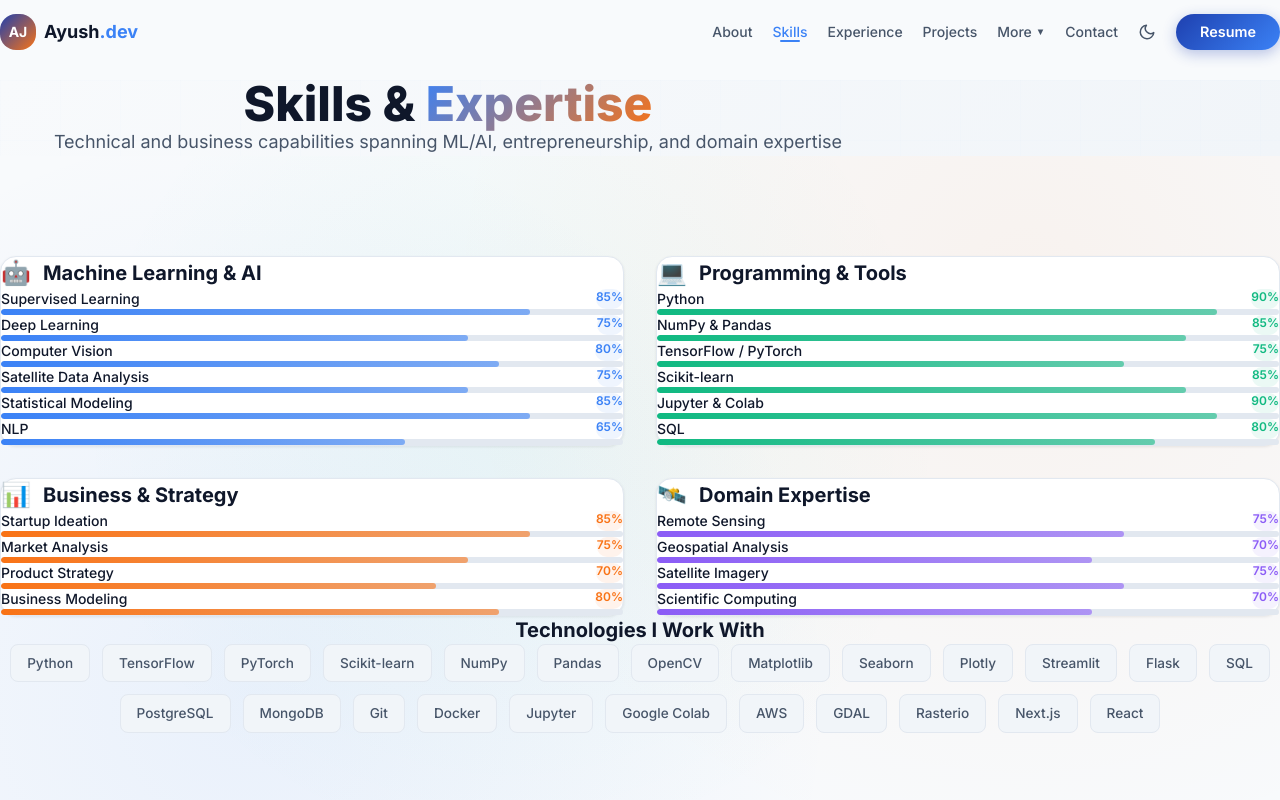
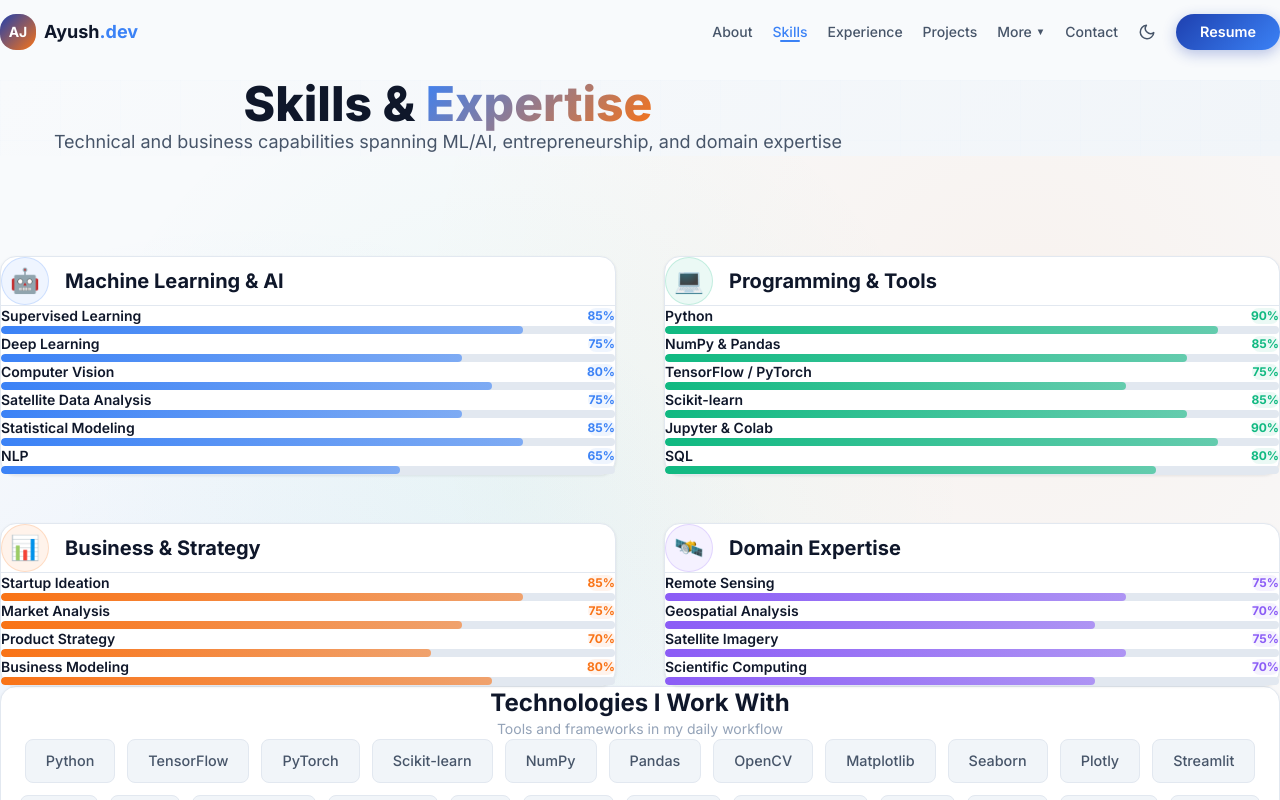
Before and after one commit to ayushjhaa1187-spec/Portfoilo, a Next.js app in the folder portfolio/client/: page /skills in a window 1280 px wide. Shown: the top 800 px of the page. Built offline with nearby package versions, Linux system fonts and the light colour scheme.

Commit message:
fix(spacing): Improve Skills, Experience, Education, Achievements page spacing — less cramped, more breathing room

```diff
--- a/portfolio/client/app/achievements/AchievementsClient.tsx
+++ b/portfolio/client/app/achievements/AchievementsClient.tsx
@@ -17,7 +17,7 @@ export default function AchievementsClient() {
       />
 
       <Section>
-        <div className="grid md:grid-cols-2 gap-8">
+        <div className="grid md:grid-cols-2 gap-10 lg:gap-12">
           {achievements.map((item, idx) => (
             <motion.div
               key={idx}
@@ -27,15 +27,15 @@ export default function AchievementsClient() {
               transition={{ delay: idx * 0.1, duration: 0.5 }}
             >
               <div
-                className="card p-8 h-full flex flex-col group relative overflow-hidden"
+                className="card p-8 sm:p-10 h-full flex flex-col group relative overflow-hidden"
               >
                 {/* Gradient Top Border Effect */}
                 <div
-                  className="absolute top-0 left-0 w-full h-1 transition-all duration-300 group-hover:h-2"
+                  className="absolute top-0 left-0 w-full h-1.5 transition-all duration-300 group-hover:h-2"
                   style={{ background: item.color }}
                 />
 
-                <div className="flex justify-between items-start mb-6">
+                <div className="flex justify-between items-start mb-8 gap-4">
                   <div
                     className="w-16 h-16 rounded-xl flex items-center justify-center text-3xl shadow-sm"
                     style={{ background: `${item.color}15`, border: `1px solid ${item.color}30` }}
@@ -47,7 +47,7 @@ export default function AchievementsClient() {
                   </span>
                 </div>
 
-                <h2 className="text-xl font-bold mb-3" style={{ color: 'var(--text-primary)' }}>
+                <h2 className="text-xl font-bold mb-4" style={{ color: 'var(--text-primary)' }}>
                   {item.title}
                 </h2>
 
@@ -55,7 +55,7 @@ export default function AchievementsClient() {
                   {item.desc}
                 </p>
 
-                <div className="mt-6 pt-4 border-t" style={{ borderColor: 'var(--border-color)' }}>
+                <div className="mt-8 pt-5 border-t" style={{ borderColor: 'var(--border-color)' }}>
                   <span className="text-sm font-medium" style={{ color: item.color }}>
                     Verified Achievement
                   </span>
--- a/portfolio/client/app/experience/ExperienceClient.tsx
+++ b/portfolio/client/app/experience/ExperienceClient.tsx
@@ -18,7 +18,7 @@ export default function ExperienceClient() {
 
       <Section>
         <div className="max-w-4xl mx-auto">
-          <div className="timeline space-y-12">
+          <div className="timeline space-y-14">
             {experiences.map((exp, idx) => (
               <motion.div
                 key={idx}
@@ -40,21 +40,21 @@ export default function ExperienceClient() {
                   <span className="text-xl">{exp.icon}</span>
                 </div>
 
-                <div className="card p-6 sm:p-8 hover:shadow-lg transition-all border-l-4" style={{ borderLeftColor: exp.color }}>
-                  <div className="flex flex-col md:flex-row md:items-center justify-between mb-4 gap-2">
+                <div className="card p-8 sm:p-10 hover:shadow-lg transition-all border-l-4" style={{ borderLeftColor: exp.color }}>
+                  <div className="flex flex-col md:flex-row md:items-center justify-between mb-5 gap-3">
                     <div>
                       <h2 className="text-2xl font-bold" style={{ color: 'var(--text-primary)' }}>{exp.role}</h2>
-                      <h3 className="text-lg font-medium mt-1" style={{ color: exp.color }}>{exp.company}</h3>
+                      <h3 className="text-lg font-medium mt-1.5" style={{ color: exp.color }}>{exp.company}</h3>
                     </div>
                     <span className="badge badge-primary text-sm whitespace-nowrap self-start md:self-auto">
                       {exp.period}
                     </span>
                   </div>
 
-                  <ul className="space-y-3 mt-6">
+                  <ul className="space-y-4 mt-6">
                     {exp.desc.map((item, i) => (
                       <li key={i} className="flex items-start gap-3" style={{ color: 'var(--text-secondary)' }}>
-                        <span className="mt-1.5 w-1.5 h-1.5 rounded-full flex-shrink-0" style={{ background: exp.color }} />
+                        <span className="mt-2 w-2 h-2 rounded-full flex-shrink-0" style={{ background: exp.color }} />
                         <span className="leading-relaxed text-sm sm:text-base">{item}</span>
                       </li>
                     ))}
--- a/portfolio/client/app/globals.css
+++ b/portfolio/client/app/globals.css
@@ -321,8 +321,8 @@ body {
 }
 
 .card:hover {
-  box-shadow: var(--shadow-lg);
-  transform: translateY(-4px);
+  box-shadow: var(--shadow-md);
+  transform: translateY(-2px);
   border-color: var(--primary-light);
 }
 
@@ -354,7 +354,7 @@ body {
 
 /* ===== SKILL BAR ===== */
 .skill-bar {
-  height: 6px;
+  height: 8px;
   border-radius: var(--radius-full);
   background: var(--border-color);
   overflow: hidden;
--- a/portfolio/client/app/skills/SkillsClient.tsx
+++ b/portfolio/client/app/skills/SkillsClient.tsx
@@ -17,7 +17,7 @@ export default function SkillsClient() {
       />
 
       <Section>
-        <div className="grid md:grid-cols-2 gap-8">
+        <div className="grid md:grid-cols-2 gap-10 lg:gap-12">
           {skillCategories.map((category, idx) => (
             <motion.div
               key={idx}
@@ -25,25 +25,30 @@ export default function SkillsClient() {
               whileInView={{ opacity: 1, y: 0 }}
               viewport={{ once: true }}
               transition={{ delay: idx * 0.1 }}
-              className="card p-6 sm:p-8"
+              className="card p-8 sm:p-10"
             >
               {/* Header */}
-              <div className="flex items-center gap-3 mb-6">
-                <span className="text-2xl">{category.icon}</span>
+              <div className="flex items-center gap-4 mb-8 pb-4" style={{ borderBottom: '1px solid var(--border-color)' }}>
+                <div
+                  className="w-12 h-12 rounded-xl flex items-center justify-center text-2xl"
+                  style={{ background: `${category.color}15`, border: `1px solid ${category.color}30` }}
+                >
+                  {category.icon}
+                </div>
                 <h2 className="text-xl font-bold" style={{ color: 'var(--text-primary)' }}>
                   {category.title}
                 </h2>
               </div>
 
               {/* Skills */}
-              <div className="space-y-5">
+              <div className="space-y-6">
                 {category.skills.map((skill, skillIdx) => (
                   <div key={skillIdx}>
-                    <div className="flex justify-between mb-2">
-                      <span className="text-sm font-medium" style={{ color: 'var(--text-primary)' }}>
+                    <div className="flex justify-between items-center mb-2.5">
+                      <span className="text-sm font-semibold" style={{ color: 'var(--text-primary)' }}>
                         {skill.name}
                       </span>
-                      <span className="text-xs font-semibold px-2 py-0.5 rounded-full"
+                      <span className="text-xs font-bold px-2.5 py-1 rounded-full"
                         style={{
                           background: `${category.color}15`,
                           color: category.color,
@@ -51,7 +56,7 @@ export default function SkillsClient() {
                         {skill.level}%
                       </span>
                     </div>
-                    <div className="skill-bar">
+                    <div className="skill-bar" style={{ height: '8px' }}>
                       <motion.div
                         className="skill-bar-fill"
                         initial={{ width: 0 }}
@@ -73,11 +78,14 @@ export default function SkillsClient() {
           initial={{ opacity: 0, y: 20 }}
           whileInView={{ opacity: 1, y: 0 }}
           viewport={{ once: true }}
-          className="mt-16 text-center"
+          className="mt-20 text-center card p-10 sm:p-12"
         >
-          <h3 className="text-xl font-bold mb-6" style={{ color: 'var(--text-primary)' }}>
+          <h3 className="text-2xl font-bold mb-3" style={{ color: 'var(--text-primary)' }}>
             Technologies I Work With
           </h3>
+          <p className="text-sm mb-8" style={{ color: 'var(--text-muted)' }}>
+            Tools and frameworks in my daily workflow
+          </p>
           <div className="flex flex-wrap justify-center gap-3">
             {[
               'Python', 'TensorFlow', 'PyTorch', 'Scikit-learn', 'NumPy', 'Pandas',
@@ -87,9 +95,9 @@ export default function SkillsClient() {
             ].map((tech) => (
               <motion.span
                 key={tech}
-                whileHover={{ scale: 1.05, y: -2 }}
-                className="tag"
-                style={{ padding: '8px 16px', fontSize: '0.85rem' }}
+                whileHover={{ scale: 1.08, y: -3 }}
+                className="tag cursor-default"
+                style={{ padding: '10px 20px', fontSize: '0.9rem' }}
               >
                 {tech}
               </motion.span>
```
Also changed, not shown: portfolio/client/app/education/EducationClient.tsx (+19 -19 lines).
